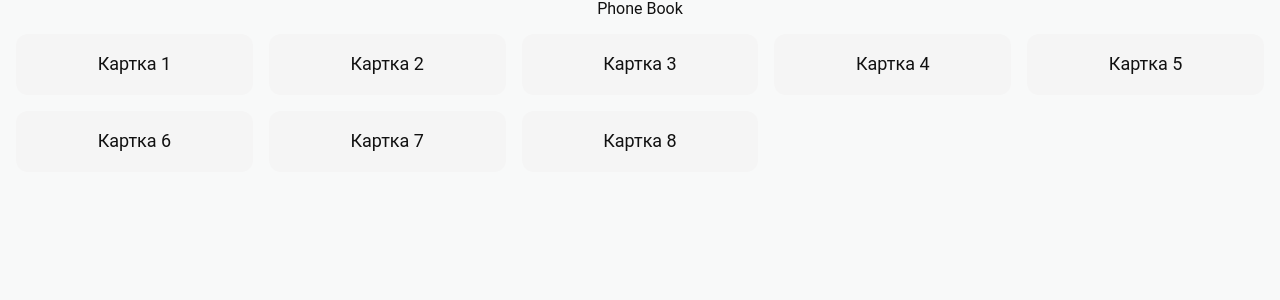
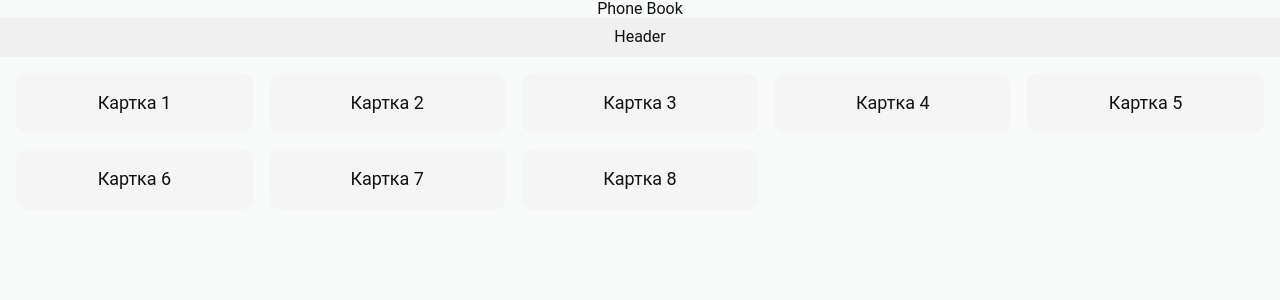
Before and after one commit to PetroMazuryk/phone-book-frontend, a React (Vite) app: page / in a window 1280 px wide. Shown: the top 300 px of the page. Built offline with nearby package versions, Linux system fonts and the light colour scheme.

Commit message:
add component Header

```diff
--- a/package.json
+++ b/package.json
@@ -17,6 +17,7 @@
     "normalize.css": "^8.0.1",
     "react": "^18.2.0",
     "react-dom": "^18.2.0",
+    "react-router-dom": "^7.8.1",
     "vite-plugin-svgr": "^3.2.0"
   },
   "devDependencies": {
--- /dev/null
+++ b/src/components/Header/Header.jsx
@@ -0,0 +1,7 @@
+import styles from './Header.module.css';
+
+const Header = () => {
+  return <header className={styles.headerContainer}>Header</header>;
+};
+
+export default Header;
--- /dev/null
+++ b/src/components/Header/Header.module.css
@@ -0,0 +1,4 @@
+.headerContainer {
+    background-color: #f0f0f0;
+    padding: 10px 20px;
+}
--- a/src/components/Layout/Layout.jsx
+++ b/src/components/Layout/Layout.jsx
@@ -1,7 +1,10 @@
 import styles from './Layout.module.css';
+import Header from '../Header/Header';
 
 const Layout = () => {
   return (
+    <div className={styles.layoutMain}>
+      <Header />
       <div className={styles.container}>
         <div className={styles.card}>Картка 1</div>
         <div className={styles.card}>Картка 2</div>
@@ -12,6 +15,7 @@ const Layout = () => {
         <div className={styles.card}>Картка 7</div>
         <div className={styles.card}>Картка 8</div>
       </div>
+    </div>
   );
 };
 
--- a/src/components/Layout/Layout.module.css
+++ b/src/components/Layout/Layout.module.css
@@ -1,3 +1,9 @@
+.layoutMain {
+    min-height: 100vh;
+    display: flex;
+    flex-direction: column;
+}
+
 .container {
     width: 100%;
     max-width: 1440px;
```
Also changed, not shown: 1 other file (tests, documents, lock files or other folders). Lines whose indentation alone changed are shown as unchanged.
